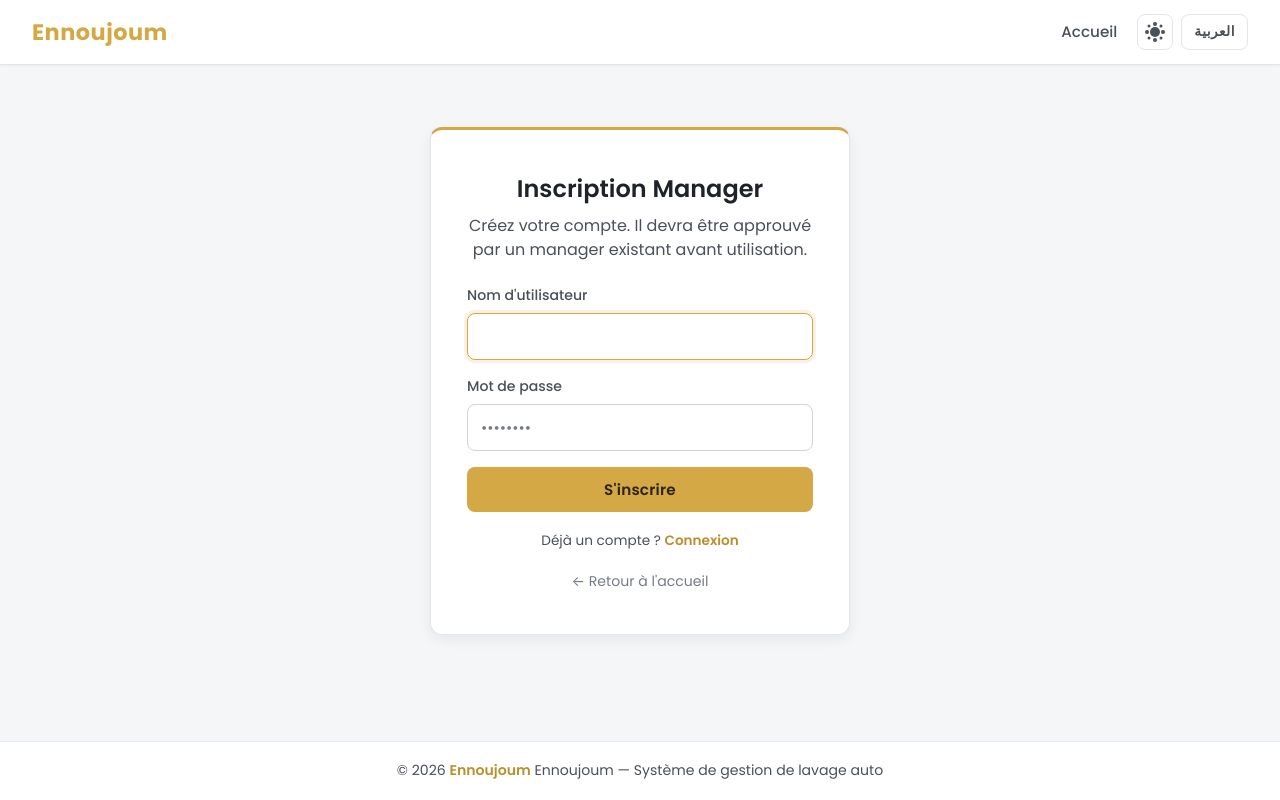
After one commit to aqzioudoaae-creator/ennoujoum, a Flask app: page /admin/register in a window 1280 px wide. The commit adds this page. Run offline with Flask 3, Linux system fonts and the light colour scheme.

Commit message:
Manager registration and approval

```diff
--- a/files-5-2/app.py
+++ b/files-5-2/app.py
@@ -407,17 +407,77 @@ def client_track(code):
 # =============================================================
 @app.route("/admin/login", methods=["GET", "POST"])
 def admin_login():
-    """Admin login (hardcoded admin / admin123)."""
+    """Admin login. Looks up the manager in DB and checks the account is approved."""
     if request.method == "POST":
         username = request.form.get("username", "").strip()
         password = request.form.get("password", "").strip()
-        if username == "admin" and password == "admin123":
+
+        conn = get_db_connection()
+        mgr = conn.execute(
+            "SELECT * FROM managers WHERE username = ? AND password = ?",
+            (username, password)
+        ).fetchone()
+        conn.close()
+
+        if mgr:
+            if mgr["status"] != "approved":
+                flash("Your account is awaiting approval from another manager.", "error")
+                return render_template("admin_login.html")
             session["role"] = "admin"
-            session["username"] = "admin"
-            flash("Welcome, Admin!", "success")
+            session["username"] = username
+            session["manager_id"] = mgr["id"]
+            flash(f"Welcome, {username}!", "success")
             return redirect(url_for("admin_dashboard"))
-        flash("Invalid admin credentials.", "error")
+        flash("Invalid manager credentials.", "error")
     return render_template("admin_login.html")
+
+
+@app.route("/admin/register", methods=["GET", "POST"])
+def admin_register():
+    """Manager self-registration.
+    - If NO manager exists yet -> the first one is auto-approved.
+    - Otherwise -> account is created with status='pending' and must be approved."""
+    if request.method == "POST":
+        username = request.form.get("username", "").strip()
+        password = request.form.get("password", "").strip()
+
+        if not username or not password:
+            flash("Username and password are required.", "error")
+            return redirect(url_for("admin_register"))
+        if len(password) < 4:
+            flash("Password must be at least 4 characters.", "error")
+            return redirect(url_for("admin_register"))
+
+        conn = get_db_connection()
+        existing = conn.execute(
+            "SELECT id FROM managers WHERE username = ?", (username,)
+        ).fetchone()
+        if existing:
+            conn.close()
+            flash("This username is already taken.", "error")
+            return redirect(url_for("admin_register"))
+
+        # First manager is auto-approved
+        any_approved = conn.execute(
+            "SELECT id FROM managers WHERE status = 'approved' LIMIT 1"
+        ).fetchone()
+        new_status = "approved" if any_approved is None else "pending"
+
+        date = datetime.now().strftime("%Y-%m-%d %H:%M:%S")
+        conn.execute(
+            "INSERT INTO managers (username, password, status, date) VALUES (?, ?, ?, ?)",
+            (username, password, new_status, date)
+        )
+        conn.commit()
+        conn.close()
+
+        if new_status == "approved":
+            flash("Account created and approved automatically (first manager). You can log in now.", "success")
+        else:
+            flash("Account created. Waiting for an existing manager to approve it.", "success")
+        return redirect(url_for("admin_login"))
+
+    return render_template("admin_register.html")
 
 
 @app.route("/admin/dashboard")
@@ -427,6 +487,12 @@ def admin_dashboard():
     conn = get_db_connection()
     cars      = conn.execute("SELECT * FROM cars ORDER BY id DESC").fetchall()
     employees = conn.execute("SELECT * FROM employees ORDER BY id ASC").fetchall()
+    managers_approved = conn.execute(
+        "SELECT * FROM managers WHERE status = 'approved' ORDER BY id ASC"
+    ).fetchall()
+    managers_pending  = conn.execute(
+        "SELECT * FROM managers WHERE status = 'pending'  ORDER BY id ASC"
+    ).fetchall()
     conn.close()
 
     # ------- Calculate revenue stats -------
@@ -466,6 +532,9 @@ def admin_dashboard():
         "admin_dashboard.html",
         cars=cars,
         employees=employees,
+        managers_approved=managers_approved,
+        managers_pending=managers_pending,
+        current_manager_id=session.get("manager_id"),
         stats=stats,
         prices=PRICES,
         pending_whatsapp=pending_whatsapp,
@@ -734,6 +803,84 @@ def api_status(code):
 
 
 # =============================================================
+#         ADMIN — MANAGER APPROVAL & MANAGEMENT
+# =============================================================
+@app.route("/admin/approve_manager/<int:manager_id>", methods=["POST"])
+@login_required("admin")
+def admin_approve_manager(manager_id):
+    """Approve a pending manager registration."""
+    conn = get_db_connection()
+    mgr  = conn.execute("SELECT * FROM managers WHERE id = ?", (manager_id,)).fetchone()
+    if not mgr:
+        conn.close()
+        flash("Manager not found.", "error")
+        return redirect(url_for("admin_dashboard"))
+    if mgr["status"] == "approved":
+        conn.close()
+        flash("This manager is already approved.", "info")
+        return redirect(url_for("admin_dashboard"))
+
+    conn.execute("UPDATE managers SET status = 'approved' WHERE id = ?", (manager_id,))
+    conn.commit()
+    conn.close()
+    flash(f"Manager '{mgr['username']}' approved.", "success")
+    return redirect(url_for("admin_dashboard"))
+
+
+@app.route("/admin/reject_manager/<int:manager_id>", methods=["POST"])
+@login_required("admin")
+def admin_reject_manager(manager_id):
+    """Reject (delete) a pending manager registration."""
+    conn = get_db_connection()
+    mgr  = conn.execute("SELECT * FROM managers WHERE id = ?", (manager_id,)).fetchone()
+    if not mgr:
+        conn.close()
+        flash("Manager not found.", "error")
+        return redirect(url_for("admin_dashboard"))
+    if mgr["status"] == "approved":
+        conn.close()
+        flash("Use the delete button to remove an approved manager.", "error")
+        return redirect(url_for("admin_dashboard"))
+
+    conn.execute("DELETE FROM managers WHERE id = ?", (manager_id,))
+    conn.commit()
+    conn.close()
+    flash(f"Manager request from '{mgr['username']}' rejected.", "success")
+    return redirect(url_for("admin_dashboard"))
+
+
+@app.route("/admin/delete_manager/<int:manager_id>", methods=["POST"])
+@login_required("admin")
+def admin_delete_manager(manager_id):
+    """Remove an approved manager (cannot remove yourself or the last one)."""
+    if manager_id == session.get("manager_id"):
+        flash("You cannot delete your own account.", "error")
+        return redirect(url_for("admin_dashboard"))
+
+    conn = get_db_connection()
+    mgr  = conn.execute("SELECT * FROM managers WHERE id = ?", (manager_id,)).fetchone()
+    if not mgr:
+        conn.close()
+        flash("Manager not found.", "error")
+        return redirect(url_for("admin_dashboard"))
+
+    other_approved = conn.execute(
+        "SELECT id FROM managers WHERE status = 'approved' AND id != ?",
+        (manager_id,)
+    ).fetchone()
+    if mgr["status"] == "approved" and not other_approved:
+        conn.close()
+        flash("Cannot delete the last approved manager.", "error")
+        return redirect(url_for("admin_dashboard"))
+
+    conn.execute("DELETE FROM managers WHERE id = ?", (manager_id,))
+    conn.commit()
+    conn.close()
+    flash(f"Manager '{mgr['username']}' deleted.", "success")
+    return redirect(url_for("admin_dashboard"))
+
+
+# =============================================================
 #                 APP ENTRY POINT
 # =============================================================
 if __name__ == "__main__":
--- a/files-5-2/static/main.js
+++ b/files-5-2/static/main.js
@@ -48,8 +48,13 @@ const I18N = {
         "login.field.code":         "Code de suivi",
         "login.btn.login":          "Connexion",
         "login.btn.track":          "Suivre",
+        "login.btn.register":       "S'inscrire",
         "login.hint":               "Identifiants par défaut :",
         "login.back":               "← Retour à l'accueil",
+        "login.no_account":         "Pas encore de compte ?",
+        "register.admin.title":     "Inscription Manager",
+        "register.admin.subtitle":  "Créez votre compte. Il devra être approuvé par un manager existant avant utilisation.",
+        "register.have_account":    "Déjà un compte ?",
 
         "emp.dash.title":           "Tableau de bord Employé",
         "emp.dash.subtitle":        "Enregistrez de nouvelles voitures et mettez à jour leur statut de lavage",
@@ -109,6 +114,13 @@ const I18N = {
         "admin.edit":               "Modifier",
         "admin.save":               "Enregistrer",
         "admin.cancel":             "Annuler",
+        "admin.approve":            "Approuver",
+        "admin.reject":             "Rejeter",
+        "admin.you":                "(Vous)",
+        "admin.current":            "compte actuel",
+        "admin.pending.title":      "Demandes d'inscription en attente",
+        "admin.pending.note":       "Approuvez ou rejetez les nouvelles inscriptions de manager.",
+        "admin.managers.title":     "Managers",
 
         "search.cars":              "Rechercher une voiture...",
         "search.employees":         "Rechercher un employé...",
@@ -176,8 +188,13 @@ const I18N = {
         "login.field.code":         "رمز التتبع",
         "login.btn.login":          "دخول",
         "login.btn.track":          "تتبع",
+        "login.btn.register":       "تسجيل",
         "login.hint":               "البيانات الافتراضية :",
         "login.back":               "→ العودة إلى الرئيسية",
+        "login.no_account":         "ليس لديك حساب ؟",
+        "register.admin.title":     "تسجيل مدير جديد",
+        "register.admin.subtitle":  "أنشئ حسابك. يجب أن يوافق عليه مدير موجود قبل استخدامه.",
+        "register.have_account":    "لديك حساب بالفعل ؟",
 
         "emp.dash.title":           "لوحة تحكم الموظف",
         "emp.dash.subtitle":        "سجل سيارات جديدة وقم بتحديث حالة الغسيل",
@@ -237,6 +254,13 @@ const I18N = {
         "admin.edit":               "تعديل",
         "admin.save":               "حفظ",
         "admin.cancel":             "إلغاء",
+        "admin.approve":            "موافقة",
+        "admin.reject":             "رفض",
+        "admin.you":                "(أنت)",
+        "admin.current":            "الحساب الحالي",
+        "admin.pending.title":      "طلبات التسجيل المعلقة",
+        "admin.pending.note":       "وافق على طلبات تسجيل المدراء الجدد أو ارفضها.",
+        "admin.managers.title":     "المدراء",
 
         "search.cars":              "ابحث عن سيارة...",
         "search.employees":         "ابحث عن موظف...",
--- /dev/null
+++ b/files-5-2/templates/admin_register.html
@@ -0,0 +1,39 @@
+{% extends "base.html" %}
+
+{% block title %}Inscription Manager — Ennoujoum{% endblock %}
+
+{% block content %}
+<section class="login-page">
+    <div class="login-card fade-in">
+        <h2 data-i18n="register.admin.title">Inscription Manager</h2>
+        <p class="muted" data-i18n="register.admin.subtitle">
+            Créez votre compte. Il devra être approuvé par un manager existant avant utilisation.
+        </p>
+
+        <form method="POST" action="{{ url_for('admin_register') }}" class="form">
+            <div class="form-group">
+                <label for="username" data-i18n="login.field.username">Nom d'utilisateur</label>
+                <input type="text" id="username" name="username"
+                       placeholder="" required autofocus minlength="3">
+            </div>
+
+            <div class="form-group">
+                <label for="password" data-i18n="login.field.password">Mot de passe</label>
+                <input type="password" id="password" name="password"
+                       placeholder="••••••••" required minlength="4">
+            </div>
+
+            <button type="submit" class="btn btn-primary btn-full" data-i18n="login.btn.register">S'inscrire</button>
+        </form>
+
+        <p class="muted small" style="margin-top:18px;">
+            <span data-i18n="register.have_account">Déjà un compte ?</span>
+            <a href="{{ url_for('admin_login') }}"
+               style="color: var(--yellow-dark); font-weight:600;"
+               data-i18n="login.btn.login">Connexion</a>
+        </p>
+
+        <a href="{{ url_for('home') }}" class="back-link" data-i18n="login.back">← Retour à l'accueil</a>
+    </div>
+</section>
+{% endblock %}
```
Also changed, not shown: files-5-2/database.py (+12 -0 lines), files-5-2/templates/admin_dashboard.html (+94 -0 lines), files-5-2/templates/admin_login.html (+7 -4 lines).
